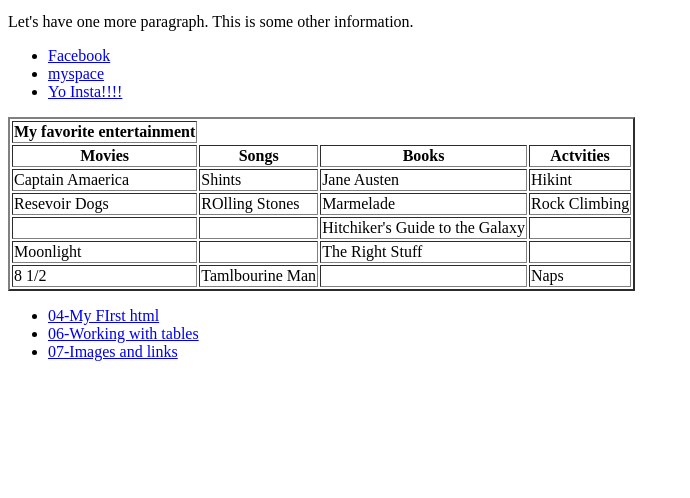
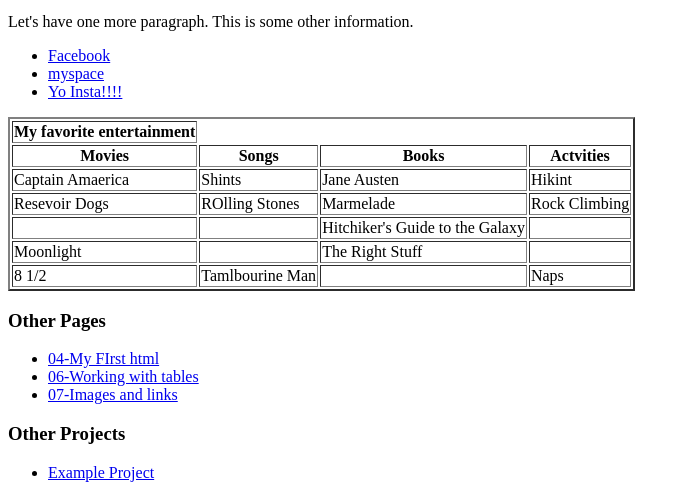
Before and after one commit to johnsmithspam380/johnsmithspam380.github.io, a plain HTML site: page index.html in a window 1280 px wide. Shown: the part 321-819 px from the top of the page, without its empty margins (0-690 px from the left). Drawn offline with Linux system fonts and the light colour scheme.

Commit message:
Update index.html

```diff
--- a/index.html
+++ b/index.html
@@ -2,7 +2,7 @@
 <html>
   <head>
     <meta charset="UTF-8">
-    <title>2/01-html-bio.html</title>
+    <title>Personal Bio Github Page</title>
   </head>
   <body>
     <h1>John Smith</h1>
@@ -83,6 +83,7 @@
       </tr>
     </table>
 
+    <h3>Other Pages</h3>
     <ul>
       <li>
         <a href="../04-my_first_html.html"
@@ -104,5 +105,14 @@
       </li>
     </ul>
 
+    <h3>Other Projects</h3>
+    <ul>
+      <li>
+        <a href="https://johnsmithspam380.github.io/example-project/"
+           target="_blank">
+          Example Project
+        </a>
+      </li>
+    </ul>
   </body>
 </html
```
